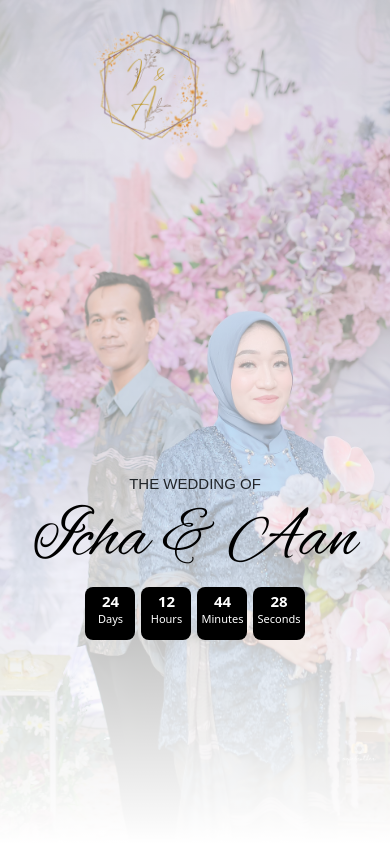
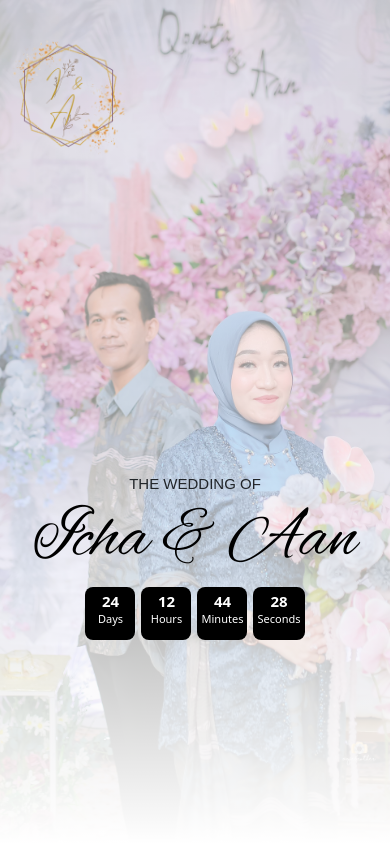
Before and after one commit to nabilah24/mine, a plain HTML site: page undangan.html in a window 390 px wide. Shown: the top 844 px of the page. Drawn offline with nearby package versions, Linux system fonts and the light colour scheme; a web font is replaced by a local one.

Commit message:
fifth commit

```diff
--- a/style.css
+++ b/style.css
@@ -73,12 +73,28 @@ body {
   position: absolute;
   top: 0;
   left: 0;
+  padding: 1rem;
+  /* Memberikan jarak kecil dari tepi */
 }
 
 .logo-invit img {
-  width: 40%;
-  /* Ukuran logo 25% */
-  max-width: 300px;
+  width: 20vw;
+  /* Ukuran logo mengikuti 20% lebar viewport */
+  max-width: 200px;
+  /* Batas maksimum ukuran logo */
+  min-width: 100px;
+  /* Batas minimum agar logo tidak terlalu kecil */
+}
+
+@media (max-width: 767px) {
+  .logo-invit img {
+    width: 30vw;
+    /* Ukuran lebih kecil pada layar kecil */
+    max-width: 150px;
+    /* Batas maksimum lebih kecil */
+    min-width: 80px;
+    /* Batas minimum lebih kecil */
+  }
 }
 
 .hero-item {
```
